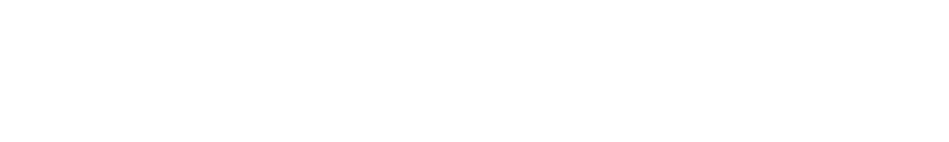
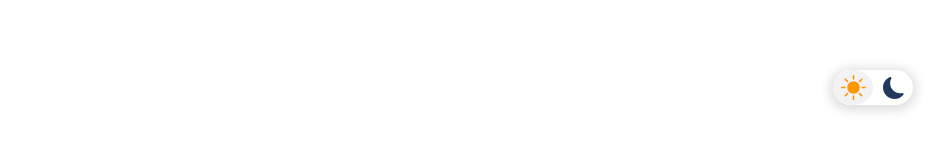
Before and after one commit to ajay24897/Todo-web-app, a React (Create React App) app: page / in a window 1280 px wide. Shown: the part 655-797 px from the top of the page, without its empty margins (303-1252 px from the left). Built offline with nearby package versions, Linux system fonts and the light colour scheme.

Commit message:
feat: Added dark mode

```diff
--- a/src/App.tsx
+++ b/src/App.tsx
@@ -1,13 +1,38 @@
+import { useEffect, useState } from "react";
+import styled from "styled-components";
 
-import Todo from './components/todo';
-import "./scss/index.scss"
+import Todo from "./components/todo";
+import Toogler from "./components/toogler";
+import { colors } from "./constants/color";
+
+import "./scss/index.scss";
 
 function App() {
+  const [isDarkMode, setIsDarkMode] = useState(false);
+
+  useEffect(() => {
+    console.log(isDarkMode);
+  }, [isDarkMode]);
+
+  const handleDarkMode = (mode: boolean) => {
+    setIsDarkMode(mode);
+  };
+
   return (
-    <div className="App">
-     <Todo />
-    </div>
+    <StyledDiv className="App" isDarkMode={isDarkMode}>
+      <Todo isDarkMode={isDarkMode} />
+      <Toogler handleDarkMode={handleDarkMode} />
+    </StyledDiv>
   );
 }
 
 export default App;
+
+interface Iprops {
+  isDarkMode: Boolean;
+}
+
+const StyledDiv = styled.div<Iprops>`
+  background: ${(props) => (props.isDarkMode ? colors.darkBlue : colors.white)};
+  color: ${(props) => (props.isDarkMode ? colors.white : colors.black)};
+`;
--- a/src/components/todo/TodoList.tsx
+++ b/src/components/todo/TodoList.tsx
@@ -1,6 +1,7 @@
 import { MdOutlineModeEdit } from "react-icons/md";
 import { AiOutlineCheck } from "react-icons/ai";
 import { RiDeleteBinLine } from "react-icons/ri";
+
 import {
   COMPLETED,
   DELETE,
@@ -8,10 +9,12 @@ import {
   NO_COMPLETED_TODO_FOUND,
   NO_TODO_FOUND,
 } from "../../constants";
+import { StyledTodoList } from "./styled";
 
 interface Iprops {
   todos: string[];
   completedTodos: string[];
+  isDarkMode: Boolean;
   todoAction: (action: string, index: number) => void;
   completedTodoAction: (action: string, index: number) => void;
 }
@@ -19,6 +22,7 @@ interface Iprops {
 const TodoList = ({
   todos,
   todoAction,
+  isDarkMode,
   completedTodos,
   completedTodoAction,
 }: Iprops) => {
@@ -26,9 +30,9 @@ const TodoList = ({
     <>
       <div>
         <h4 className="heading">Pending</h4>
-        <div className="todo-list">
+        <StyledTodoList className="todo-list" isDarkMode={isDarkMode}>
           {todos?.length > 0 ? (
-            todos.map((todo, index) => {
+            todos.reverse().map((todo, index) => {
               return (
                 <div className="single-todo" key={index}>
                   <div className="todo-text">
@@ -57,11 +61,11 @@ const TodoList = ({
           ) : (
             <h4 className="no-todo">{NO_TODO_FOUND}</h4>
           )}
-        </div>
+        </StyledTodoList>
       </div>
       <div>
         <h4 className="heading">Completed</h4>
-        <div className="todo-list">
+        <StyledTodoList isDarkMode={isDarkMode} className="todo-list">
           {completedTodos?.length > 0 ? (
             completedTodos.map((todo, index) => {
               return (
@@ -84,7 +88,7 @@ const TodoList = ({
           ) : (
             <h4 className="no-todo">{NO_COMPLETED_TODO_FOUND}</h4>
           )}
-        </div>
+        </StyledTodoList>
       </div>
     </>
   );
--- a/src/components/todo/index.tsx
+++ b/src/components/todo/index.tsx
@@ -5,11 +5,16 @@ import { IoIosAdd } from "react-icons/io";
 import TodoList from "./TodoList";
 import { COMPLETED, DELETE, EDIT, TOASTMSG } from "../../constants";
 import { capitalizeFirstLetter } from "../../commonFunctions";
+import { StyleAddIcon, StyledInput } from "./styled";
 
 import "react-toastify/dist/ReactToastify.css";
 import "./todo.scss";
 
-const Todo = () => {
+interface Iprops {
+  isDarkMode: Boolean;
+}
+
+const Todo = ({ isDarkMode }: Iprops) => {
   const [todos, setTodos] = useState<string[]>([]);
   const [completedTodos, setcompletedTodos] = useState<string[]>([]);
 
@@ -49,12 +54,13 @@ const Todo = () => {
         newTodo[editId] = todoInput;
         setTodos([...newTodo]);
         setIsEdit(false);
-        toast(TOASTMSG.EDITED);
+        openToast(TOASTMSG.EDITED);
       } else {
         setTodos([...todos, todoInput.trim()]);
-        toast(TOASTMSG.ADDED);
+        openToast(TOASTMSG.ADDED);
       }
       setTodoInput("");
+      inputRef.current?.focus();
     }
   };
 
@@ -75,13 +81,13 @@ const Todo = () => {
       });
       setTodos([...updatedTodo]);
       setcompletedTodos([...completedTodo, ...completedTodos]);
-      toast(TOASTMSG.COMPLETED);
+      openToast(TOASTMSG.COMPLETED);
     } else if (action === DELETE) {
       let updatedTodo = [...todos].filter((item: string, id: number) => {
         return id !== index;
       });
       setTodos([...updatedTodo]);
-      toast(TOASTMSG.DELETED);
+      openToast(TOASTMSG.DELETED);
     } else if (action === EDIT) {
       setIsEdit(true);
       inputRef.current?.focus();
@@ -98,14 +104,20 @@ const Todo = () => {
         }
       );
       setcompletedTodos([...completedTodo]);
-      toast(TOASTMSG.REMOVED);
+      openToast(TOASTMSG.REMOVED);
     }
+  };
+
+  const openToast = (msg: string) => {
+    if (isDarkMode) toast.dark(msg);
+    else toast(msg);
   };
 
   return (
     <div className="main-cnt">
       <div className="todo-input-cnt">
-        <input
+        <StyledInput
+          isDarkMode={isDarkMode}
           value={todoInput}
           className="todo-input"
           placeholder="Enter Todo"
@@ -113,20 +125,27 @@ const Todo = () => {
           onKeyPress={onKeyPress}
           ref={inputRef}
         />
-        <IoIosAdd
-          size={50}
+        <StyleAddIcon
+          isDarkMode={isDarkMode}
           className="add-icon"
           onClick={() => hadelAddClick()}
-        />
+        >
+          <IoIosAdd size="50" />
+        </StyleAddIcon>
       </div>
-
       <TodoList
+        isDarkMode={isDarkMode}
         todos={todos}
         todoAction={todoAction}
         completedTodos={completedTodos}
         completedTodoAction={completedTodoAction}
       />
-      <ToastContainer position="bottom-right" />
+      <ToastContainer
+        position="bottom-center"
+        closeButton={true}
+        autoClose={3000}
+        limit={3}
+      />
     </div>
   );
 };
--- /dev/null
+++ b/src/components/todo/styled.tsx
@@ -0,0 +1,31 @@
+import styled, { css } from "styled-components";
+
+import { colors } from "../../constants/color";
+
+interface Iprops {
+  isDarkMode: Boolean;
+}
+
+const commnCss = css<Iprops>`
+  background: ${(props) => (props.isDarkMode ? colors.darkBlue : colors.white)};
+  color: ${(props) => (props.isDarkMode ? colors.white : colors.black)};
+  box-shadow: ${(props) =>
+    props.isDarkMode
+      ? `0 2px 10px 4px ${colors.darkModeShadow}`
+      : `0 2px 10px 4px ${colors.shadow}`};
+`;
+
+export const StyledInput = styled.input<Iprops>`
+  ${commnCss}
+`;
+
+export const StyledTodoList = styled.div<Iprops>`
+  ${commnCss}
+`;
+
+export const StyleAddIcon = styled.div<Iprops>`
+  ${commnCss}
+  display: flex;
+  justify-content: center;
+  align-items: center;
+`;
--- a/src/components/todo/todo.scss
+++ b/src/components/todo/todo.scss
@@ -3,7 +3,10 @@
 
 .main-cnt {
   @include displayColumn;
+  @include transition();
   align-items: center;
+
+  // position: relative;
 
   .todo-input-cnt {
     margin: 10px;
@@ -12,7 +15,7 @@
     justify-content: space-between;
     align-items: center;
     .todo-input {
-      @include shadow($shadow);
+      @include transition();
       border: none;
       border-radius: 30px;
       outline: none;
@@ -20,13 +23,14 @@
       font-size: 25px;
       padding: 10px 20px;
       width: 520px;
+      ::placeholder {
+        color: $placeholderGrey;
+      }
     }
     .add-icon {
-      @include shadow($shadow);
       @include transition();
       border-radius: 50%;
       color: $lightGreen;
-      background-color: $white;
 
       cursor: pointer;
       &:hover {
@@ -48,10 +52,9 @@
   }
 
   .todo-list {
+    @include transition();
     @include displayColumn;
-    @include shadow($shadow);
     @include overflowY;
-    background-color: $white;
     margin: 10px;
     width: 600px;
     border-radius: 20px;
--- /dev/null
+++ b/src/components/toogler/index.tsx
@@ -0,0 +1,33 @@
+import { useEffect, useState } from "react";
+import { BsFillMoonFill, BsFillSunFill } from "react-icons/bs";
+
+import { TogglerCnt } from "./styled";
+
+interface Iprops {
+  handleDarkMode: (mode: boolean) => void;
+}
+
+const Toogler = ({ handleDarkMode }: Iprops) => {
+  let [isDarkMode, setIsDarkMode] = useState<boolean>(false);
+
+  useEffect(() => {
+    handleDarkMode(isDarkMode);
+  }, [isDarkMode]);
+
+  return (
+    <TogglerCnt isDarkMode={isDarkMode}>
+      <BsFillSunFill
+        color="#fc9601"
+        size={25}
+        onClick={() => setIsDarkMode(false)}
+      />
+      <BsFillMoonFill
+        color="#22395d"
+        size={22}
+        onClick={() => setIsDarkMode(true)}
+      />
+    </TogglerCnt>
+  );
+};
+
+export default Toogler;
--- /dev/null
+++ b/src/components/toogler/styled.tsx
@@ -0,0 +1,37 @@
+import styled from "styled-components";
+import { colors } from "../../constants/color";
+
+interface Iprops {
+  isDarkMode: boolean;
+}
+
+export const TogglerCnt = styled.div<Iprops>`
+  position: relative;
+  display: flex;
+  justify-content: space-around;
+  align-items: center;
+  width: 80px;
+  border-radius: 20px;
+  padding: 5px 0px;
+  position: fixed;
+  right: 5vw;
+  bottom: 5vh;
+  background: ${(props) => (props.isDarkMode ? colors.darkBlue : colors.white)};
+  box-shadow: ${(props) =>
+    props.isDarkMode
+      ? `0 2px 10px 4px ${colors.darkModeShadow}`
+      : `0 2px 10px 4px ${colors.shadow}`};
+
+  &:before {
+    content: "";
+    position: absolute;
+    top: 0;
+    left: ${(props) => (props.isDarkMode ? "50%" : 0)};
+    width: 50%;
+    height: 100%;
+    border-radius: 50%;
+    background: #f2f2f2;
+    z-index: -1;
+    transition: all 0.3s;
+  }
+`;
--- /dev/null
+++ b/src/constants/color.tsx
@@ -0,0 +1,7 @@
+export const colors = {
+  white: "#fff",
+  black: "#000",
+  darkBlue: "#22395d",
+  darkModeShadow: "#282828",
+  shadow: "rgb(64 60 67 / 16%)",
+};
--- a/src/scss/_color.scss
+++ b/src/scss/_color.scss
@@ -9,3 +9,5 @@ $darkRed: #c0392b;
 
 $white: #fff;
 $shadow: rgb(64 60 67 / 16%);
+
+$placeholderGrey: #888080;
--- a/src/scss/index.scss
+++ b/src/scss/index.scss
@@ -1,3 +1,5 @@
+@import "./common";
+
 * {
   padding: 0px;
   margin: 0px;
@@ -5,6 +7,7 @@
 }
 
 .App {
+  @include transition();
   height: 100vh;
   width: 100vw;
 }
```
Also changed, not shown: package.json (+8 -6 lines), 1 other file (tests, documents, lock files or other folders).
